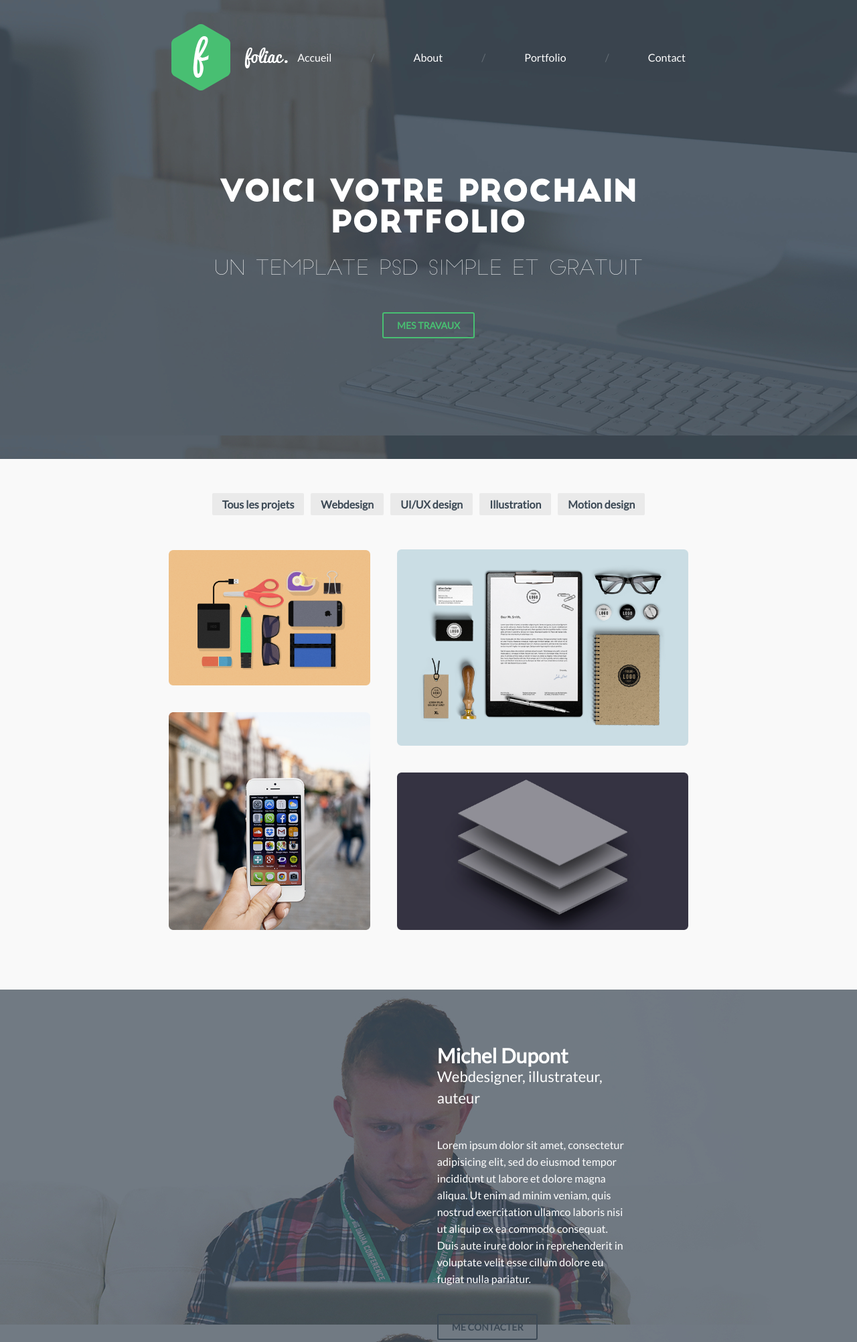
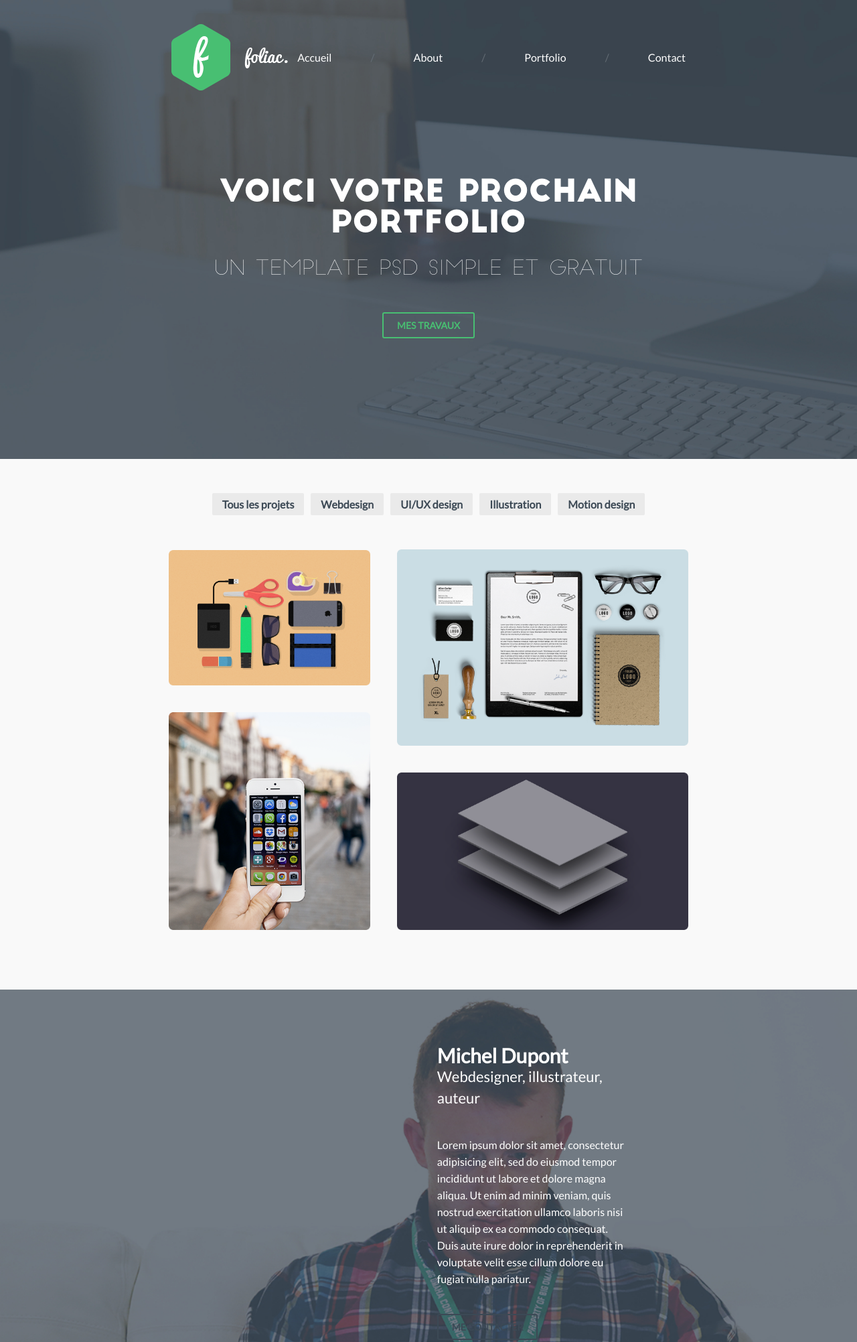
Before and after one commit to alxfinch/foliac, a plain HTML site: page index.html in a window 1280 px wide. Shown: the top 2003 px of the page at 67% size. Drawn offline with Linux system fonts and the light colour scheme.

Commit message:
oops! all done 100%

```diff
--- a/style.css
+++ b/style.css
@@ -37,7 +37,7 @@ body>div {
 	background-color: black;
 	color: #ffffff;
 	background-image: url('img/hero.jpg');
-	background: cover;
+	background-size: cover;
 }
 .hero1 {
 	margin-left: 20%;
@@ -171,7 +171,7 @@ ul {
 }
 .about {
 	background-image: url('img/about.jpg');
-	background: cover;
+	background-size: cover;
 	padding-top: 82px;
 	padding-bottom: 82px;
 }
```
